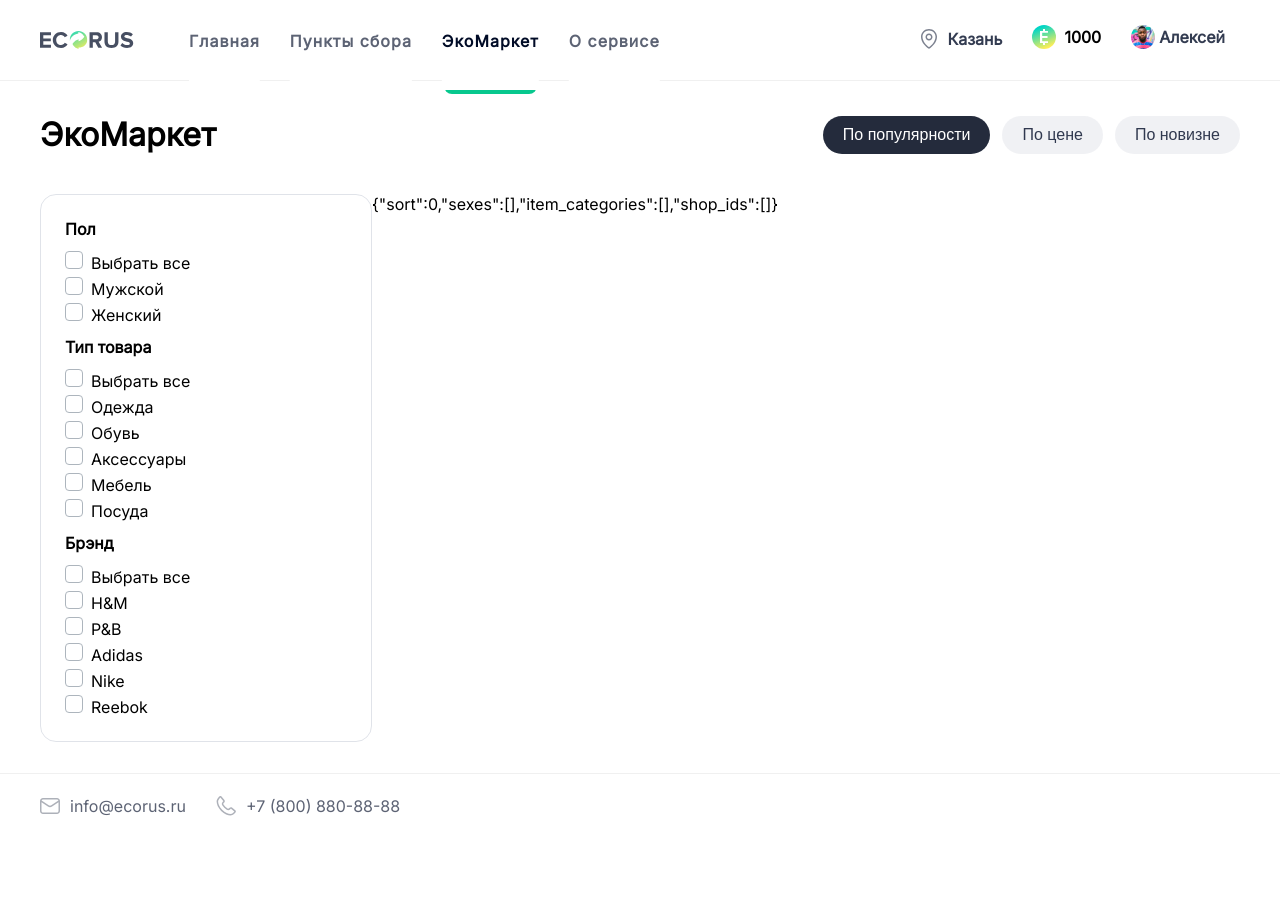
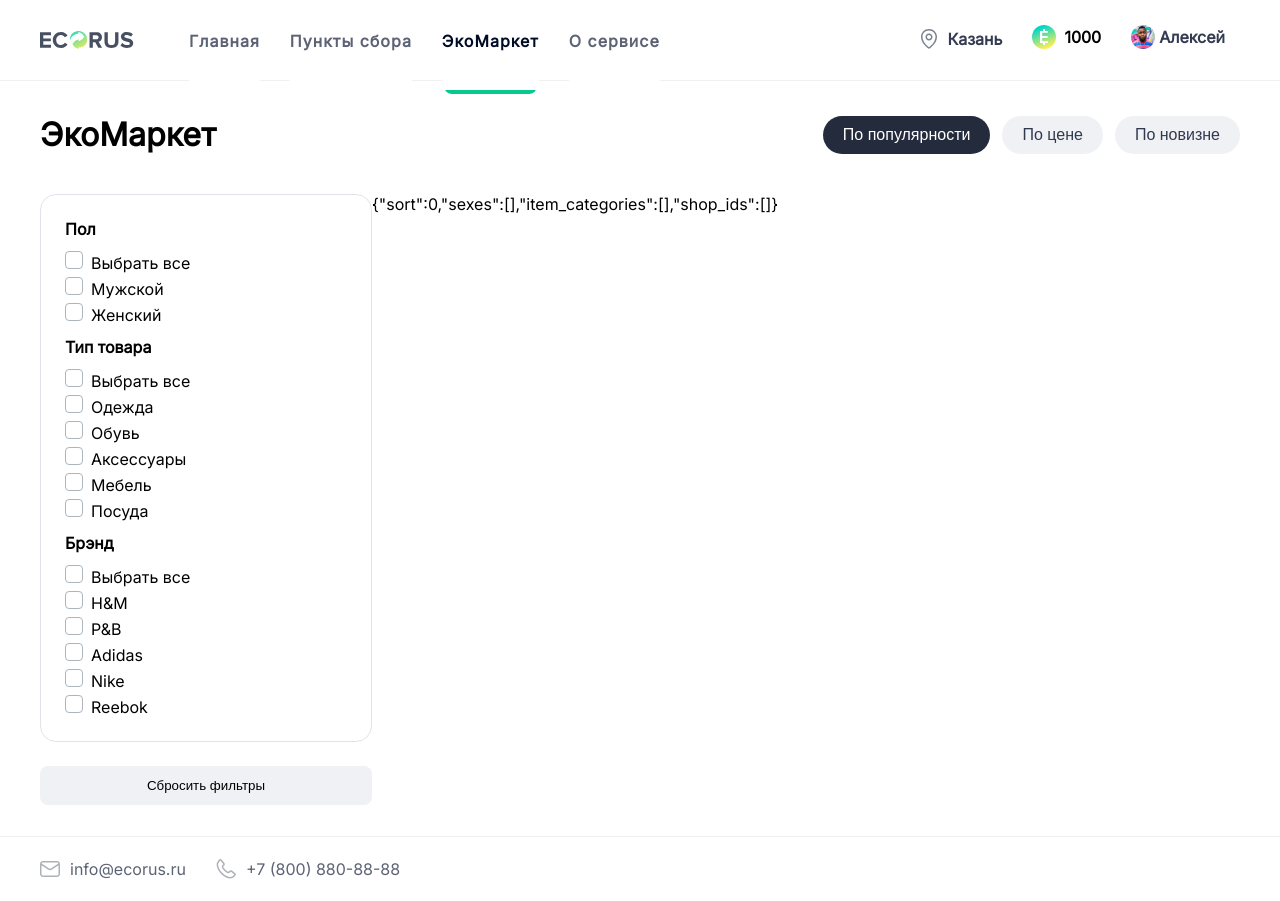
Before and after one commit to tyuop077/FrontendEco, a React (Create React App) app: page /market in a window 1280 px wide. Before the commit the page ends 838 px from the top, so only its background shows below. Built offline with nearby package versions, Linux system fonts and the light colour scheme.

Commit message:
Implemented filter reset

```diff
--- a/src/app/components/MarketFilter/MarketFilter.tsx
+++ b/src/app/components/MarketFilter/MarketFilter.tsx
@@ -4,21 +4,19 @@ import styles from "./MarketFilter.module.scss";
 interface Props {
     label: string,
     options: Record<string, string>,
-    onChange: (value: string[]) => void
+    onChange: (value: string[]) => void,
+    selected: string[]
 }
 
-export default ({label, options, onChange}: Props) => {
-    const [array, setArray] = useState<string[]>([]);
+export default ({label, options, onChange, selected}: Props) => {
     const onArrayChange = (e: ChangeEvent<HTMLInputElement>) => {
         if (e.currentTarget.checked) {
-            const val = e.currentTarget.id === `all_${label}` ? Object.keys(options) : [...array, e.currentTarget.id];
-            setArray(val);
+            const val = e.currentTarget.id === `all_${label}` ? Object.keys(options) : [...selected, e.currentTarget.id];
             onChange(val);
         } else {
-            const set = new Set(array);
+            const set = new Set(selected);
             set.delete(e.currentTarget.id);
             const val = e.currentTarget.id === `all_${label}` ? [] : Array.from(set);
-            setArray(val);
             onChange(val);
         }
     }
@@ -30,7 +28,7 @@ export default ({label, options, onChange}: Props) => {
                     type="checkbox"
                     id={value}
                     onChange={onArrayChange}
-                    checked={value === `all_${label}` ? array.length === Object.keys(options).length : array.includes(value)}
+                    checked={value === `all_${label}` ? selected.length === Object.keys(options).length : selected.includes(value)}
                 />
                 <label htmlFor={value}>{text}</label>
             </div>)}
--- a/src/app/pages/market/Market.module.scss
+++ b/src/app/pages/market/Market.module.scss
@@ -20,20 +20,20 @@
     padding: 10px 20px;
     border: none;
     &:hover {
-      background: rgba(62, 80, 114, 0.15);
+      background: #3E507226;
     }
     &:active {
-      background: rgba(62, 80, 114, 0.36);
+      background: #3E50725B;
     }
   }
   :global .Active {
     background: #060E21E0;
     color: white;
     &:hover {
-      background: rgba(6, 14, 33, 0.79);
+      background: #060E21C9;
     }
     &:active {
-      background: rgba(6, 14, 33, 0.49);
+      background: #060E217C;
     }
   }
 }
@@ -44,6 +44,23 @@
     .filter {
       display: flex;
       flex-direction: column;
+      gap: 24px;
+      button {
+        background: #3E507214;
+        border-radius: 8px;
+        border: none;
+        padding: 12px 24px;
+        &:hover {
+          background: #3E50721F;
+        }
+        &:active {
+          background: #3E50725A;
+        }
+      }
+    }
+    .choices {
+      display: flex;
+      flex-direction: column;
       width: 282px;
       border: 1px solid #3E507228;
       border-radius: 16px;
--- a/src/app/pages/market/Market.tsx
+++ b/src/app/pages/market/Market.tsx
@@ -5,7 +5,7 @@ import MarketFilter from "../../components/MarketFilter/MarketFilter";
 export default () => {
     const [filter, setFilter] = useState({
         sort: 0,
-        sexes: [] as string[], // this should be gender, but on API it's that
+        sexes: [] as string[], // this should be "gender", but on API it's that
         item_categories: [] as string[],
         shop_ids: [] as string[]
     });
@@ -26,22 +26,33 @@ export default () => {
         </div>
         <div className={styles.market}>
             <div className="filter">
+                <div className="choices">
                     <MarketFilter
                         label="Пол"
                         options={{"MAN": "Мужской", "WOMAN": "Женский"}}
                         onChange={v => setFilter({...filter, sexes: v})}
+                        selected={filter.sexes}
                     />
                     {/* ACCESSORIZE should definitely be ACCESSORIES, but it's that on API */}
                     <MarketFilter
                         label="Тип товара"
-                    options={{"CLOTHES": "Одежда", "SHOES": "Обувь", "ACCESSORIZE": "Аксессуары", "FURNITURE": "Мебель", "DISHES": "Посуда"}}
+                        options={{"CLOTHES": "Одежда", "SHOES": "Обувь", "ACCESSORIZE": "Аксессуары",
+                            "FURNITURE": "Мебель", "DISHES": "Посуда"}}
                         onChange={v => setFilter({...filter, item_categories: v})}
+                        selected={filter.item_categories}
                     />
                     <MarketFilter
                         label="Брэнд"
                         options={{"0": "H&M", "1": "P&B", "2": "Adidas", "3": "Nike", "4": "Reebok"}}
                         onChange={v => setFilter({...filter, shop_ids: v})}
+                        selected={filter.shop_ids}
                     />
+                </div>
+                <button
+                    onClick={() => setFilter({...filter, sexes: [], item_categories: [], shop_ids: []})}
+                >
+                    Сбросить фильтры
+                </button>
             </div>
             {JSON.stringify(filter)}
         </div>
```
Lines whose indentation alone changed are shown as unchanged.
